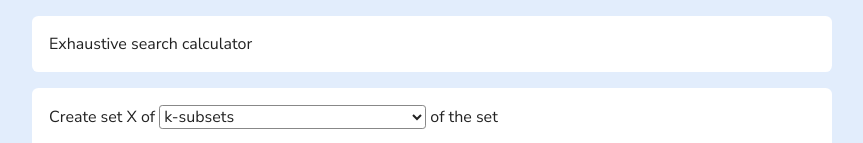
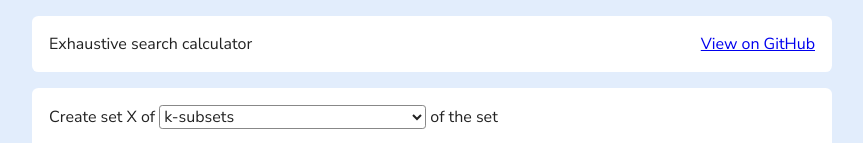
Before and after one commit to jonathanjameswatson/exhaustive-search-calculator, a website built with webpack: page src/index.html in a window 1280 px wide. Shown: the top 143 px of the page, without its empty margins (208-1071 px from the left). Built offline with nearby package versions, Linux system fonts and the light colour scheme.

Commit message:
Added a link to github

```diff
--- a/src/css/main.css
+++ b/src/css/main.css
@@ -21,7 +21,13 @@ h1 {
   font-size: inherit;
   font-weight: normal;
   margin: 1rem;
+  display: inline-block;
 }
+
+#float {
+  float: right;
+}
+
 .card {
   background-color: white;
   border-radius: 0.4rem;
@@ -30,6 +36,7 @@ h1 {
   max-width: 50rem;
   height: auto;
   width: 100%;
+  overflow: auto;
 }
 
 textarea {
--- a/src/index.html
+++ b/src/index.html
@@ -28,7 +28,8 @@
 
 <body>
   <header class="card">
-      <h1>Exhaustive search calculator</h1>
+    <h1>Exhaustive search calculator</h1>
+    <p id="float"><a href="https://github.com/jonathanjameswatson/exhaustive-search-calculator">View on GitHub</a>
   </header>
 
   <div class="card">
```
